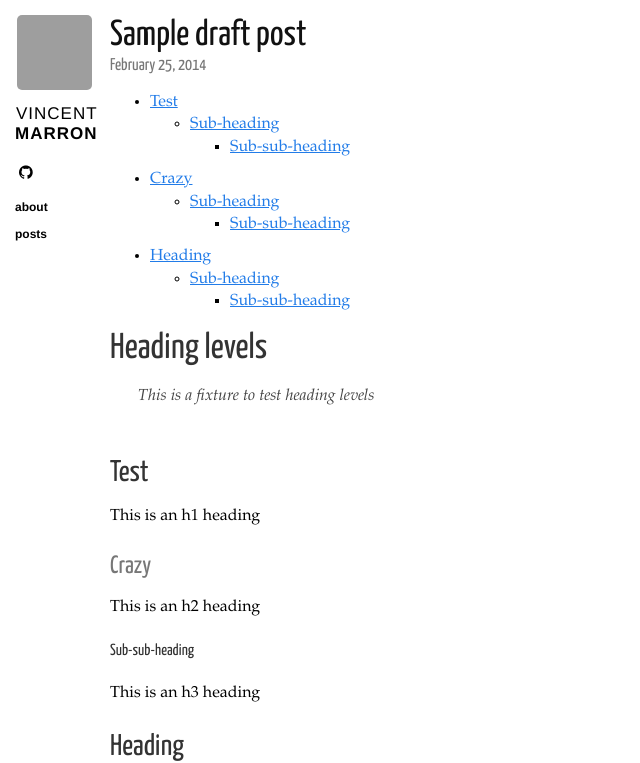
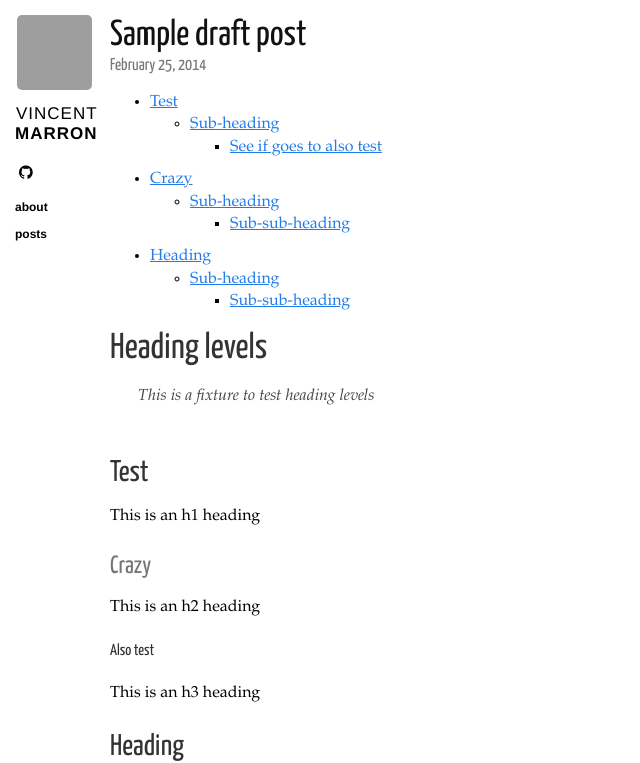
Before and after one commit to VinceMarron/vincemarron.github.io, a Jekyll site: the page built from _posts/2014-02-25-draft.markdown, in a window 1280 px wide, cut to the strip 0-763 px from the top of the page. Shown: the whole strip, without its empty margins (0-640 px from the left). Built offline with Jekyll 4.4.1, drawn with Linux system fonts in a browser that asks for light colours; nearby versions of some CDN libraries; grey boxes are pictures that could not be loaded.

Commit message:
Update 2014-02-25-draft.markdown

```diff
--- a/_posts/2014-02-25-draft.markdown
+++ b/_posts/2014-02-25-draft.markdown
@@ -4,9 +4,9 @@ title: Sample draft post
 category: posts
 ---
 
-- [Test](#heading)
+- [Test](#Test)
   * [Sub-heading](#sub-heading)
-    + [Sub-sub-heading](#sub-sub-heading)
+    + [See if goes to also test](#Also test)
 - [Crazy](#heading-1)
   * [Sub-heading](#sub-heading-1)
     + [Sub-sub-heading](#sub-sub-heading-1)
@@ -29,7 +29,7 @@ This is an h1 heading
 
 This is an h2 heading
 
-#### Sub-sub-heading
+#### Also test
 
 This is an h3 heading
 
```
